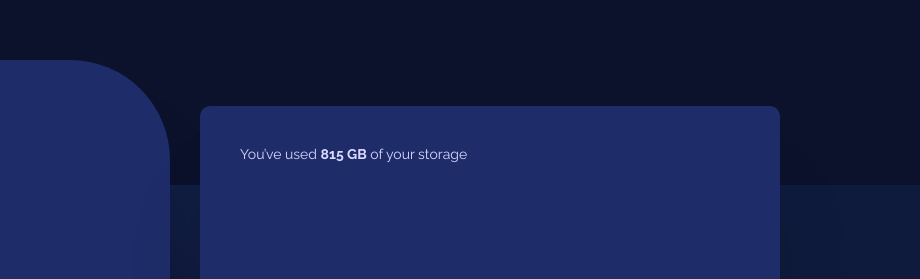
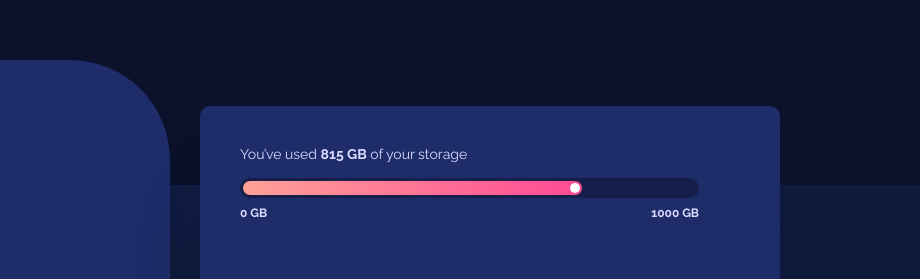
Before and after one commit to apoorvkk/fylo-data-storage-component, a plain HTML site: page index.html in a window 1280 px wide. Shown: the part 215-494 px from the top of the page, 360-1280 px from the left. Drawn offline with Linux system fonts and the light colour scheme.

Commit message:
Add usage panel

```diff
--- a/index.html
+++ b/index.html
@@ -39,6 +39,15 @@
       </div>
       <div class="usage-stat">
         <div class="usage-text">You’ve used <span class="usage-count">815 GB</span> of your storage</div>
+        <div class="usage-bar">
+          <div class="usage-progress">
+            <div class="pointer"></div>
+          </div>
+        </div>
+        <div class="markers">
+          <div class="empty marker">0 GB</div>
+          <div class="full marker">1000 GB</div>
+        </div>
       </div>
     </div>
     <div class="attribution">
--- a/style.css
+++ b/style.css
@@ -14,6 +14,7 @@ body {
   min-height: 100vh;
   display: flex;
   flex-direction: column;
+  box-sizing: border-box;
 }
 
 .attribution {
@@ -99,3 +100,56 @@ body {
 .usage-count {
   font-weight: 700;
 }
+
+.usage-bar {
+  margin-top: 1.6rem;
+  overflow: auto;
+  background: rgb(12, 18, 44, 0.5);
+  mix-blend-mode: normal;
+  border-radius: 10rem;
+  width: 45.9rem;
+  height: 2rem;
+}
+
+.usage-progress {
+  margin-top: 0.3rem;
+  margin-left: 0.3rem;
+  margin-bottom: 0.3rem;
+  background: linear-gradient(90deg, #ffa197 0%, #ff4a95 100%);
+  border-radius: 0.8rem;
+  width: 33.9rem;
+  height: 1.4rem;
+}
+
+.pointer {
+  width: 1rem;
+  height: 1rem;
+  float: right;
+  background-color: #ffffff;
+  border-radius: 50%;
+  margin-top: 0.2rem;
+  margin-right: 0.2rem;
+  margin-bottom: 0.2rem;
+}
+
+.markers {
+  margin-top: 0.8rem;
+  width: 45.9rem;
+  height: 1.4rem;
+}
+
+.empty {
+  display: inline-block;
+}
+
+.full {
+  float: right;
+}
+
+.marker {
+  font-weight: bold;
+  font-size: 1.2rem;
+  line-height: 1.4rem;
+  color: #dbd9ff;
+  text-align: right;
+}
```
